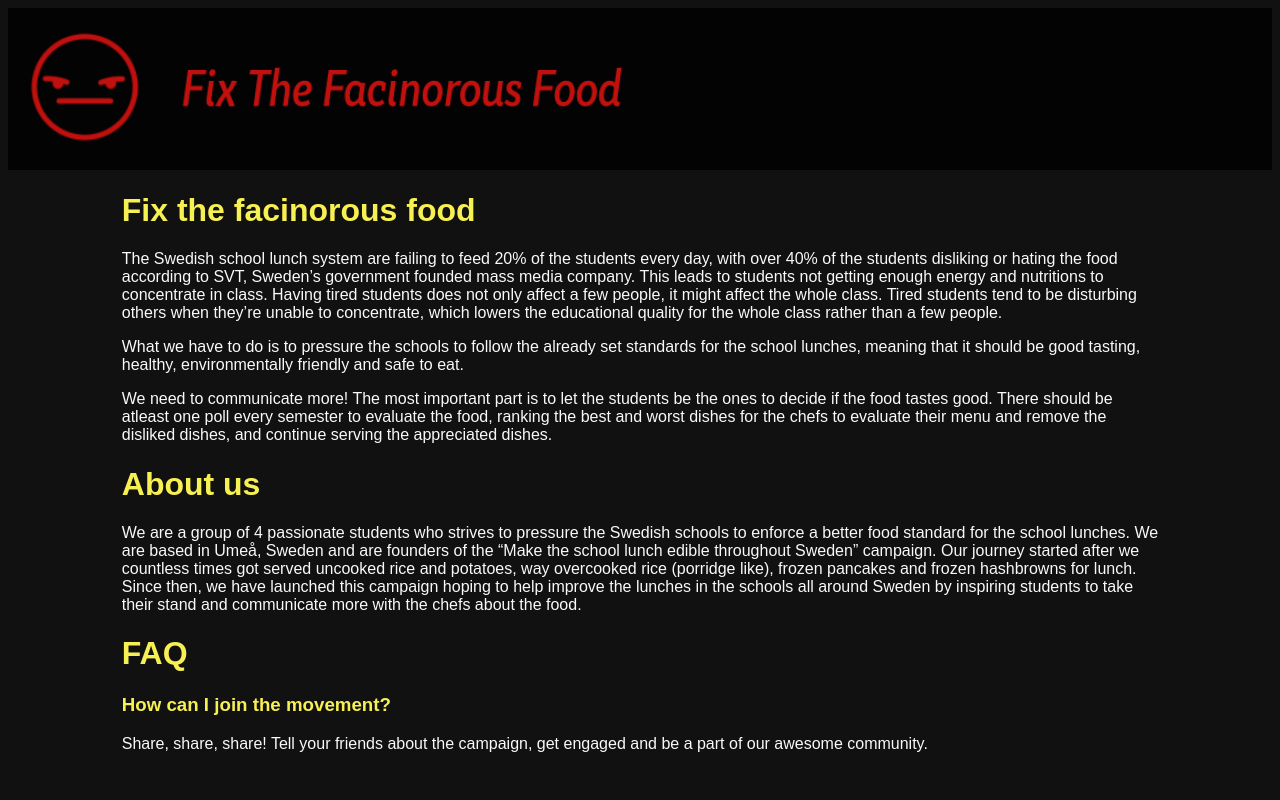
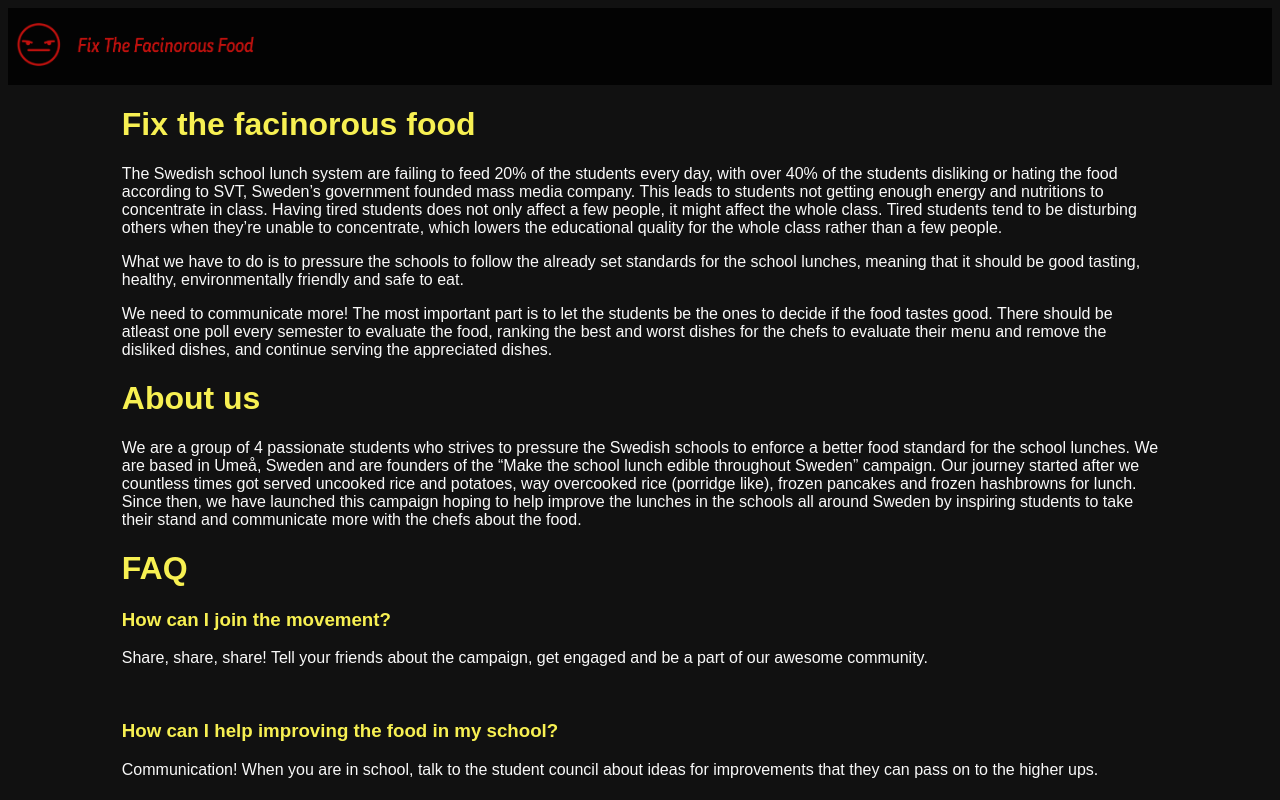
Before and after one commit to Kloska/Kampanj, a plain HTML site: page index.html in a window 1280 px wide. Shown: the top 800 px of the page. Drawn offline with Linux system fonts and the light colour scheme.

Commit message:
Mindre header

```diff
--- a/style.css
+++ b/style.css
@@ -19,11 +19,11 @@ header {
 }
 
 #logo img {
-    width: 50%;
-    height: 50%;
+    width: 20%;
+    height: 20%;
 }
 
 .marginal {
-margin: 0 auto;
-width: 82%;
+    margin: 0 auto;
+    width: 82%;
 }
```
